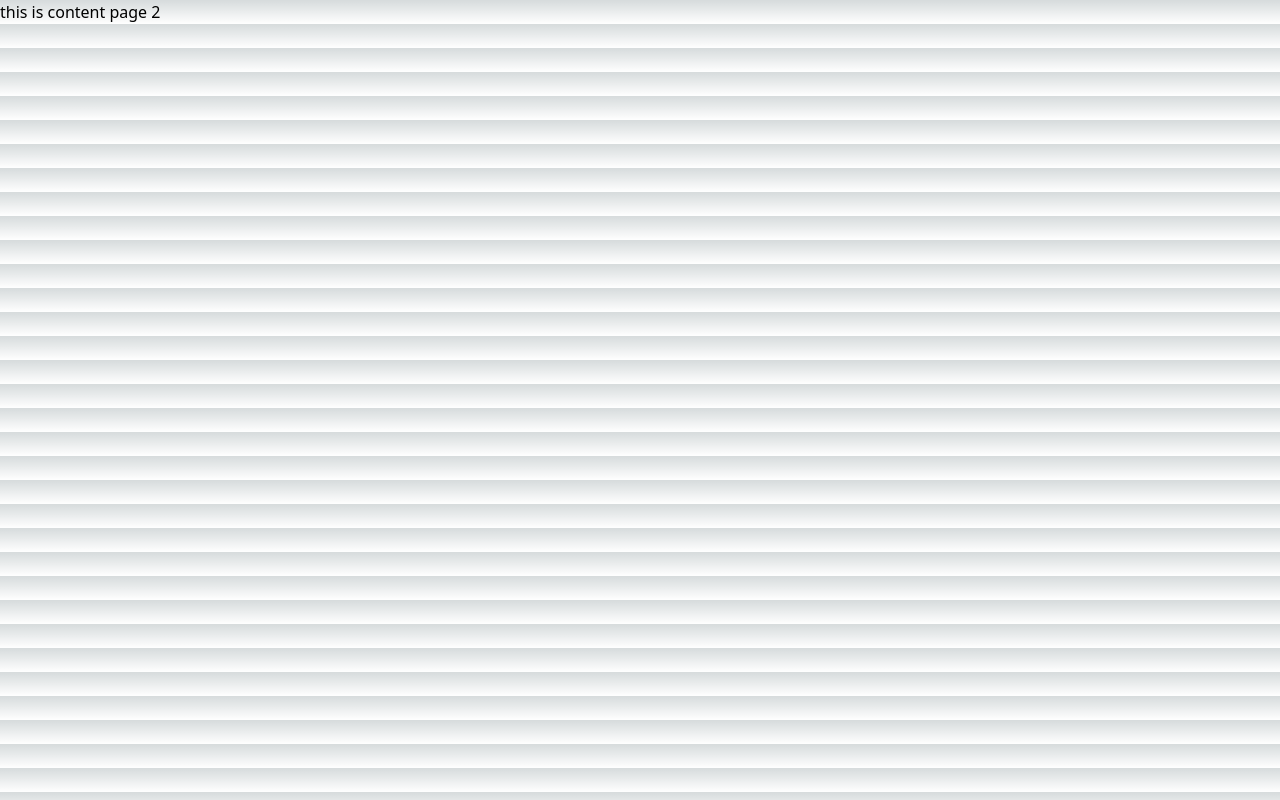
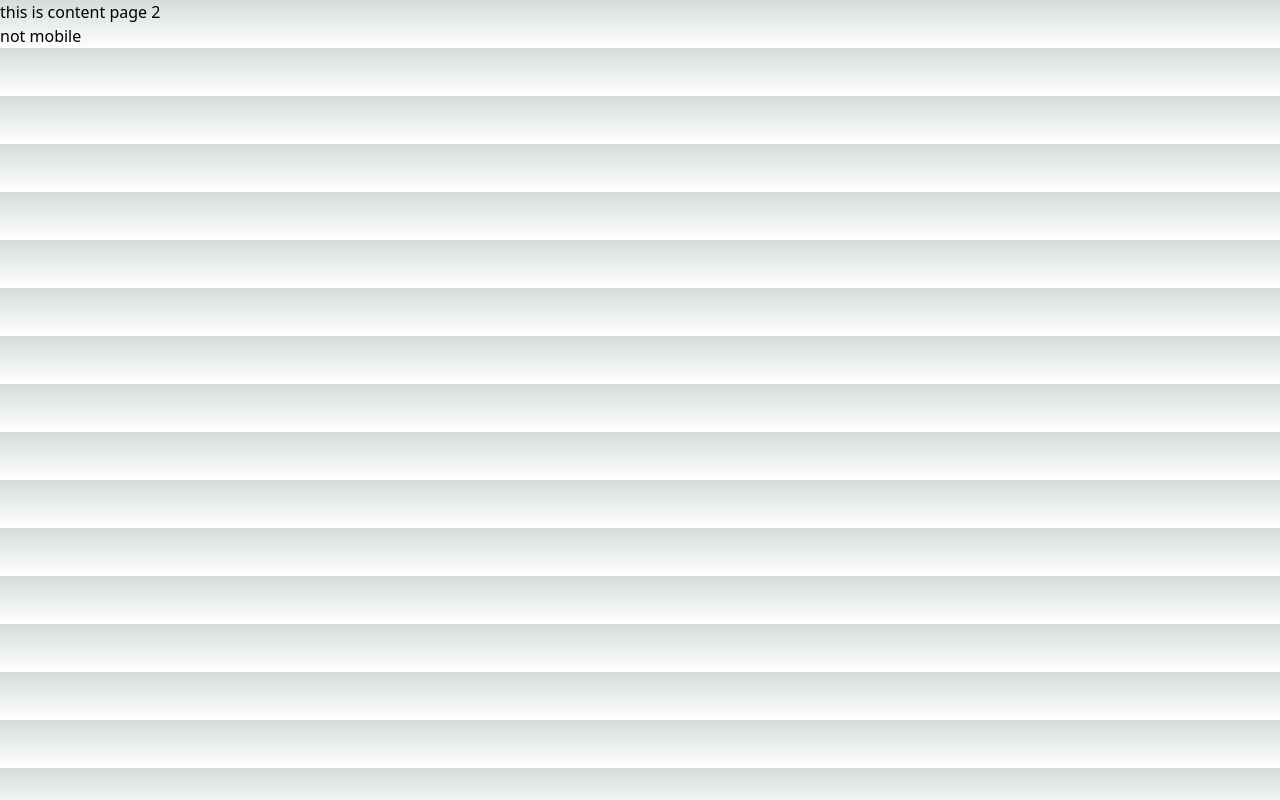
Before and after one commit to flaflaflash/cf-pages-starter, a Next.js app: page /content in a window 1280 px wide. Built offline with nearby package versions, Linux system fonts and the light colour scheme.

Commit message:
feat: add platform display for cache page

```diff
--- a/src/pages/content/index.tsx
+++ b/src/pages/content/index.tsx
@@ -3,11 +3,12 @@ import { GetServerSideProps } from "next";
 export const config = {
   runtime: "experimental-edge",
 };
-export default function Content(props: { isDark: boolean }) {
-  const { isDark } = props;
+export default function Content(props: { isDark: boolean; platform: string }) {
+  const { isDark, platform } = props;
   return (
     <div className={isDark ? "classic-dark" : ""}>
       <div className="container">this is content page 2</div>
+      <div>{platform}</div>
     </div>
   );
 }
@@ -23,9 +24,13 @@ export const getServerSideProps: GetServerSideProps = async ({
     "Cache-Control",
     "public, s-maxage=10, stale-while-revalidate=120"
   );
+  const ua = req.headers["user-agent"];
+  const isIPhone = ua?.indexOf("iPhone");
+  const isAndroid = ua?.indexOf("Android");
   return {
     props: {
       isDark,
+      platform: isIPhone ? "iPhone" : isAndroid ? "Android" : "not mobile",
     },
   };
 };
```
